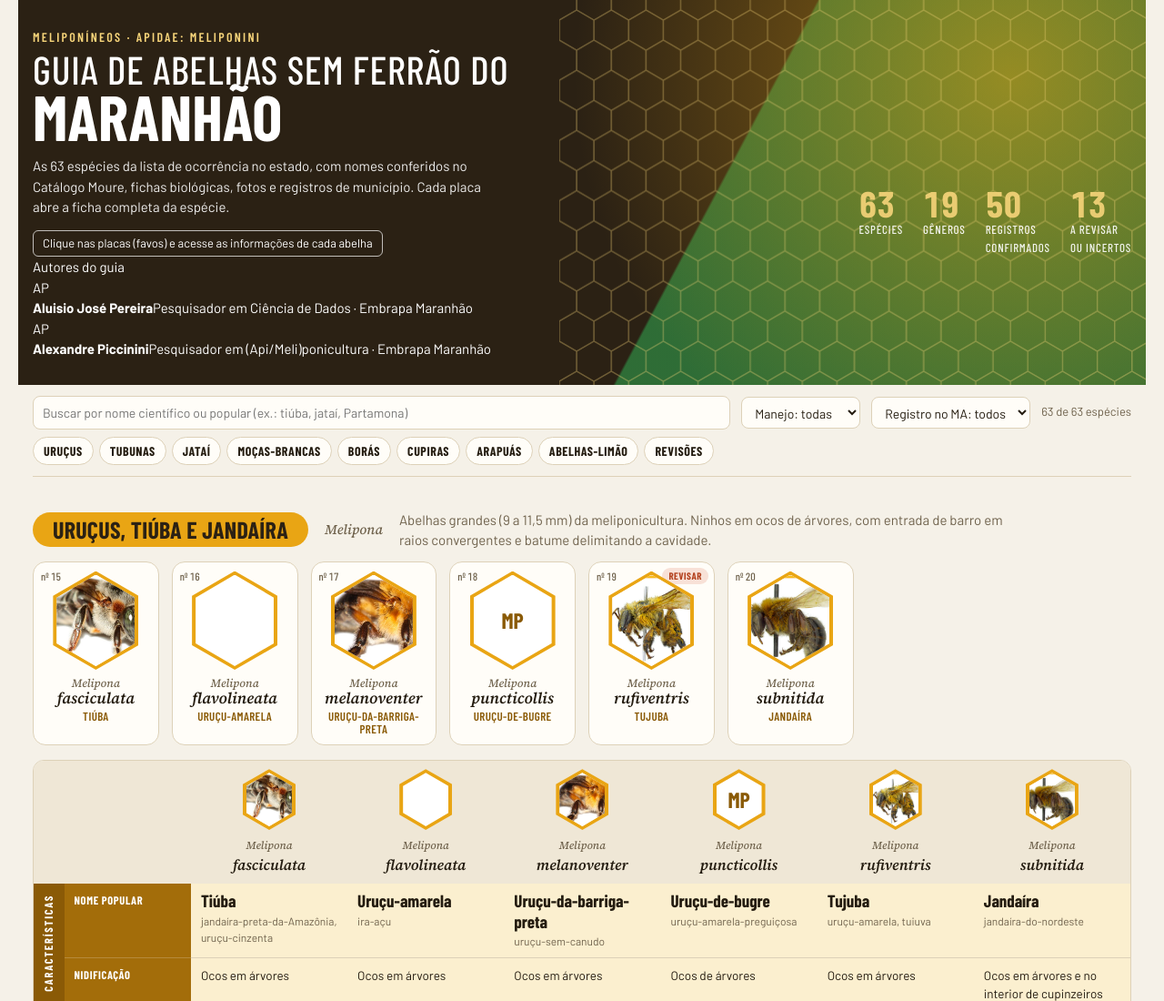
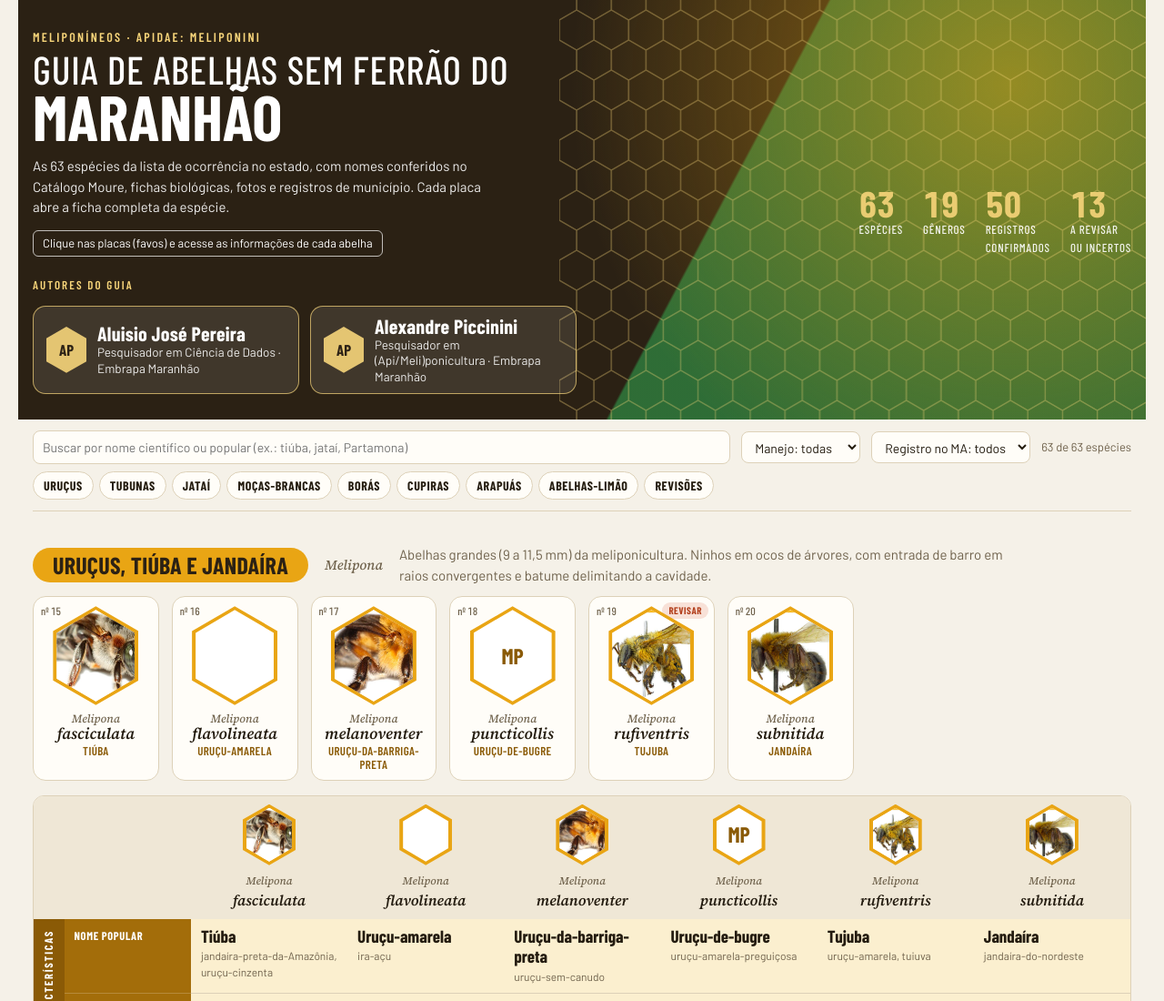
Before and after one commit to aluisiopereirae/guiapi, a plain HTML site: page index.html in a window 1280 px wide. Shown: the top 1100 px of the page at 91% size. Drawn offline with nearby package versions, Linux system fonts and the light colour scheme; a web font is replaced by a local one.

Commit message:
Add author section styles to index.html

```diff
--- a/index.html
+++ b/index.html
@@ -54,6 +54,15 @@ i.sci,.sci{font-family:var(--sci);font-style:italic;font-weight:500}
 .stats div{font-family:var(--display);text-transform:uppercase;letter-spacing:.06em;font-size:13px;opacity:.9}
 .stats b{display:block;font-size:40px;line-height:1;letter-spacing:0;color:#f7d57a;font-variant-numeric:tabular-nums}
 @media (max-width:560px){.stats{grid-template-columns:repeat(2,auto)}}
+/* ----------Autores -------------- */
+.authors{position:relative;max-width:1208px;margin:22px auto 0;display:grid;grid-template-columns:repeat(auto-fit,minmax(260px,1fr));gap:12px}
+.authors .lbl{grid-column:1/-1;font-family:var(--display);font-weight:600;letter-spacing:.16em;text-transform:uppercase;font-size:13px;color:#f7d57a}
+.author{display:flex;align-items:center;gap:12px;background:rgba(255,255,255,.1);border:1.5px solid rgba(247,213,122,.7);border-radius:14px;padding:10px 14px}
+.author .hx{flex:none;width:44px;aspect-ratio:1/1.1547;clip-path:polygon(50% 0,100% 25%,100% 75%,50% 100%,0 75%,0 25%);background:#f7d57a;color:var(--ink);display:grid;place-items:center;font-family:var(--display);font-weight:800;font-size:17px}
+.author b{display:block;font-family:var(--display);font-weight:700;font-size:22px;line-height:1.05;letter-spacing:.01em}
+.author span{display:block;font-size:13.5px;opacity:.9;line-height:1.3}
+
+
 
 /* ---------- Barra de filtros ---------- */
 .tools{position:sticky;top:env(safe-area-inset-top,0px);z-index:20;background:var(--bg);padding-block:12px;border-bottom:1px solid var(--line);display:flex;flex-wrap:wrap;gap:8px 12px;align-items:center}
```
